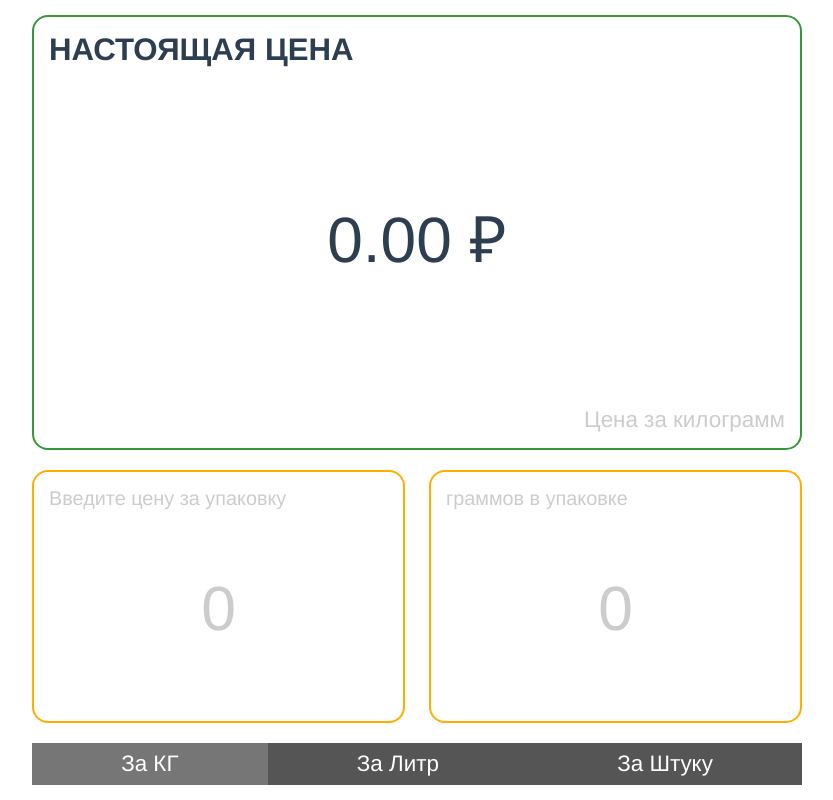
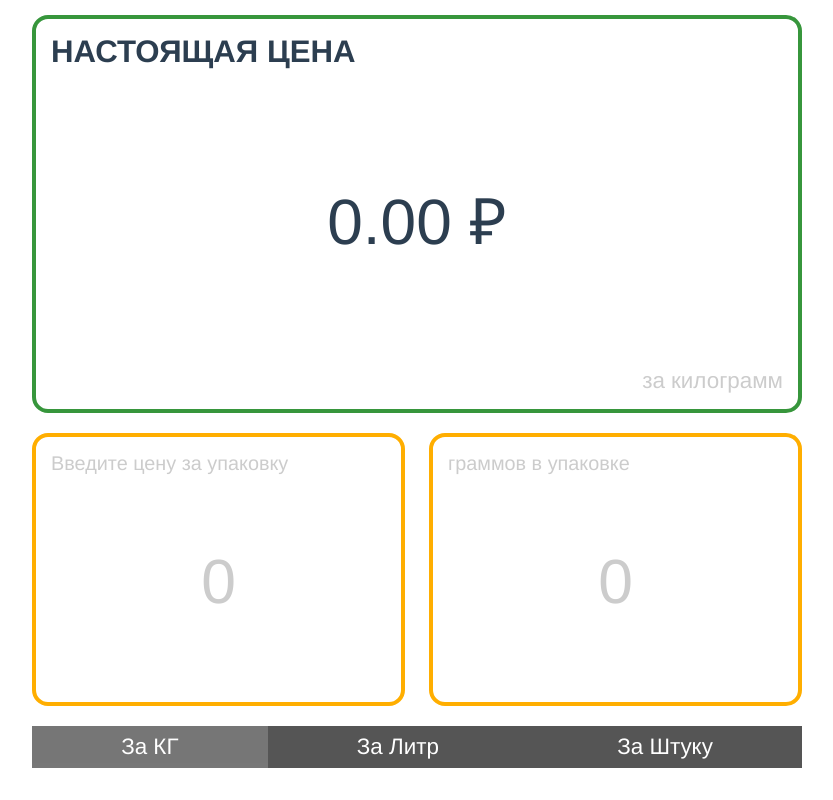
Before and after one commit to steffnomidi/TruePrice, a Vue app: page / in a window 1280 px wide. Shown: the whole page, without its empty margins (223-1056 px from the left). Built offline with nearby package versions, Linux system fonts and the light colour scheme.

Commit message:
fixes and cosmetic

```diff
--- a/src/views/Home.vue
+++ b/src/views/Home.vue
@@ -41,11 +41,11 @@ export default {
   data() {
     return {
       buttons: [
-        { id: "mass", title: "За КГ", isActive: true, priceTitle: "Цена за килограмм", valueTitle: "граммов в упаковке"  },
-        { id: "vol", title: "За Литр", isActive: false, priceTitle: "Цена за литр", valueTitle: "миллилитров в упаковке"  },
-        { id: "count", title: "За Штуку", isActive: false, priceTitle: "Цена за штуку", valueTitle: "штук в упаковке" },
+        { id: "mass", title: "За КГ", isActive: true, priceTitle: "за килограмм", valueTitle: "граммов в упаковке"  },
+        { id: "vol", title: "За Литр", isActive: false, priceTitle: "за литр", valueTitle: "миллилитров в упаковке"  },
+        { id: "count", title: "За Штуку", isActive: false, priceTitle: "за штуку", valueTitle: "штук в упаковке" },
       ],
-      priceTitle: "Цена за килограмм",
+      priceTitle: "за килограмм",
       valueTitle: "граммов в упаковке",
       price: '',
       val: '',
@@ -133,11 +133,16 @@ export default {
   #result {
     display: flex;
     flex-direction: column;
-    height: 60%;
+    flex-grow: 5;
     justify-content: space-between;
   }
   #params {
-
+    flex-grow: 1;
+    display: flex;
+    flex-direction: column;
+  }
+  #params .card {
+    flex-grow: 1;
   }
 
   .container {
@@ -149,7 +154,7 @@ export default {
   .card {
     margin-bottom: 20px;
     padding: 15px;
-    border: 2px solid #ccc;
+    border: 4px solid #ccc;
     border-radius: 1em;
     min-height: 1em;
     display: flex;
@@ -194,6 +199,7 @@ export default {
     font-size: calc( 2vh + .5vw );
   }
   .variants {
+    flex-grow: 1;
   }
   .variants button {
     background-color: #555;
@@ -217,6 +223,7 @@ export default {
   @media screen and (min-width: 600px) {
     .row#params {
       display: flex;
+      flex-direction: row;
       width: 100%;
       max-width: 100%;
       gap: 1.5rem;
```
Also changed, not shown: 7 other files (tests, documents, lock files or other folders).
